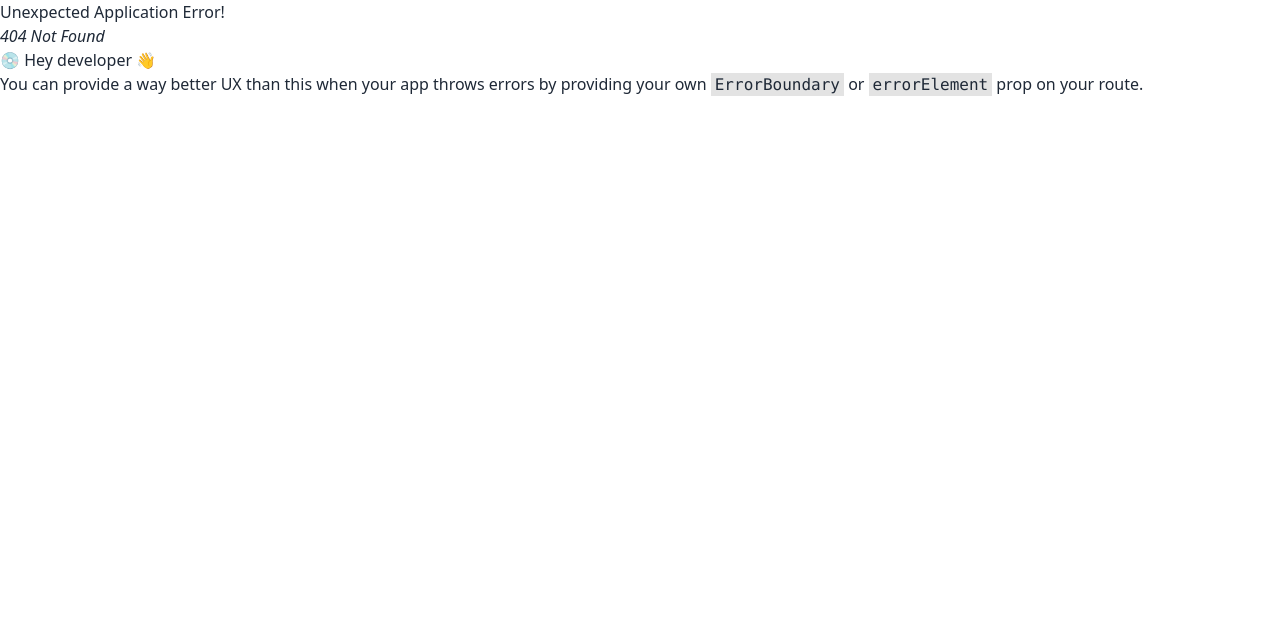
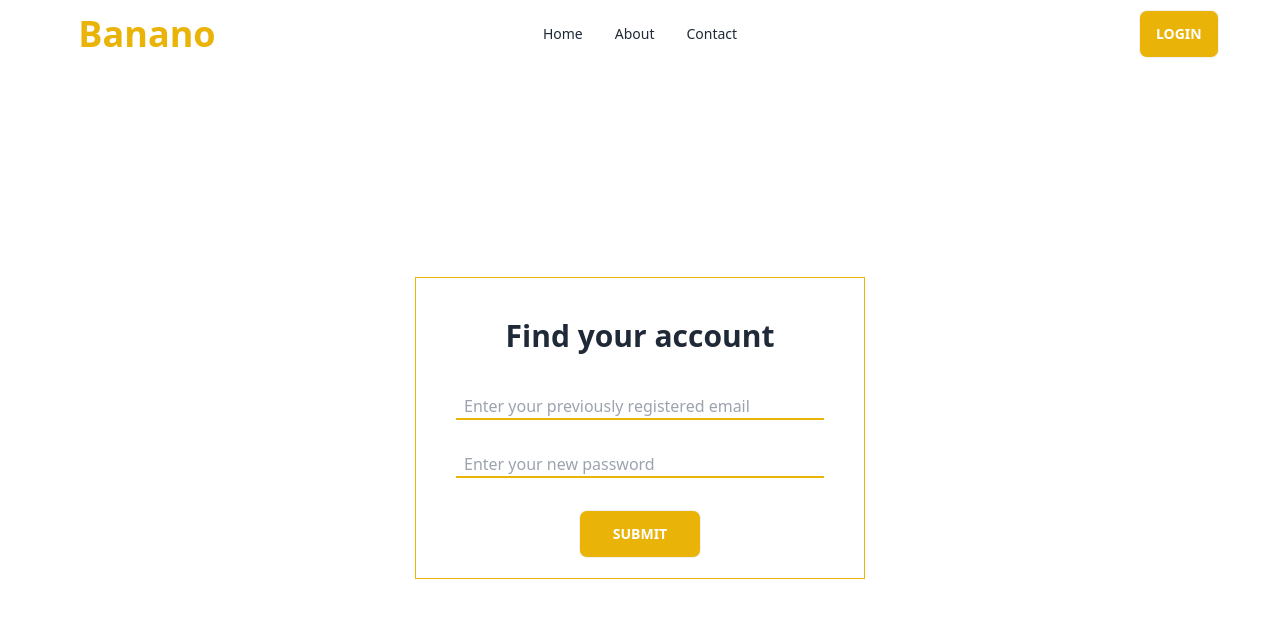
Before and after one commit to JannatunNimeNishat/banao-social-media-client, a React (Vite) app: page /forgetPassword in a window 1280 px wide. Before the commit this address had no page. Shown: the top 618 px of the page. Built offline with nearby package versions, Linux system fonts and the light colour scheme; no server answers.

Commit message:
feature - forget password feature added

```diff
--- a/src/layouts/Dashboard/Dashboard.jsx
+++ b/src/layouts/Dashboard/Dashboard.jsx
@@ -1,9 +1,18 @@
-import { Link, NavLink, Outlet } from "react-router-dom";
+import { Link, NavLink, Outlet, useNavigate } from "react-router-dom";
 import useGetUser from "../../hooks/useGetUser";
 
 const Dashboard = () => {
 
     const [user] = useGetUser()
+    const navigate = useNavigate()
+
+    const handleLogOut = ()=>{
+
+            localStorage.removeItem('logged-user')
+
+            navigate('/login')
+
+    }
 
     return (
         <div className="drawer lg:drawer-open">
@@ -32,7 +41,7 @@ const Dashboard = () => {
                         <Link to='/'>Home</Link>
                     </li>
                     <li>
-                        <Link to='/'>LogOut</Link>
+                        <p onClick={handleLogOut} >LogOut</p>
                     </li>
                 </ul>
 
--- /dev/null
+++ b/src/pages/Home/ForgetPassword/ForgetPassword.jsx
@@ -0,0 +1,74 @@
+
+import { useState } from 'react';
+import { useForm } from 'react-hook-form';
+import {  useNavigate } from 'react-router-dom';
+
+const ForgetPassword = () => {
+
+
+    const { register, handleSubmit, formState: { errors } } = useForm();
+    const [loginError, setLoginError] = useState()
+
+    const navigate = useNavigate()
+
+
+    const onSubmit = (data) => {
+        console.log(data);
+        setLoginError('')
+        fetch('http://localhost:5000/forget-password', {
+            method: 'PUT',
+            headers:{
+                'content-type':'application/json'
+            },
+            body: JSON.stringify(data)
+        })
+        .then(res => res.json())
+        .then(data => {
+            if(data.modifiedCount === 1){
+                console.log(data);
+                navigate('/login')
+            }
+            else{
+                setLoginError(data.message)
+            }
+        })
+    }
+
+    return (
+        <>
+            <div className='my-container mt-10  min-h-[80vh]  flex justify-center items-center  '>
+                <form onSubmit={handleSubmit(onSubmit)} className='  lg:w-[450px] px-10 py-5 text-center border border-yellow-500 mx-auto'>
+
+                    <h3 className='text-3xl  font-bold mt-5'>Find your account</h3>
+
+                    <input className='border-b-2 border-yellow-500  w-full mt-10 px-2'
+                        type="email"
+                        name="email"
+                        placeholder='Enter your previously registered email'
+                        {...register('email', { required: true })}
+
+                    />
+                    {errors.email && <p className="text-red-500">Email is Required</p>}
+                    <br />
+
+                    <input className='border-b-2 border-yellow-500  w-full mt-8 px-2'
+                        type="password"
+                        name="password"
+                        placeholder='Enter your new password'
+                        required
+                        {...register('password', { required: true })}
+                    />
+
+                    <input className='mt-8 my-btn  w-1/3 cursor-pointer' type="submit" value="Submit" />
+
+                    {
+                        loginError && <p className='mt-4 text-red-700 font-semibold text-center'>{loginError}</p>
+                    }
+
+                </form>
+            </div>
+        </>
+    );
+};
+
+export default ForgetPassword;
--- a/src/pages/Home/Post.jsx
+++ b/src/pages/Home/Post.jsx
@@ -1,5 +1,5 @@
 import { FaUserAlt, FaShare } from "react-icons/fa";
-import { AiFillHeart,AiOutlineHeart } from "react-icons/ai";
+import { AiFillHeart } from "react-icons/ai";
 import { BiComment } from "react-icons/bi";
 import { useState } from "react";
 const Post = ({ singlePost }) => {
--- a/src/pages/Login/Login.jsx
+++ b/src/pages/Login/Login.jsx
@@ -57,7 +57,9 @@ const Login = () => {
                     required
                     {...register('password', { required: true })}
                 />
-
+               <p className='text-left mt-1'><span className='primary-color '>
+                    <Link to='/forgetPassword'><small className='text-yellow-500 font-semibold'>Forgotten password ?</small></Link>
+                </span></p>
 
                 <input className='mt-8 my-btn  w-1/3 cursor-pointer' type="submit" value="Login" />
 
--- a/src/pages/SocialPost/GetAllPostByUser/GetAllPostByUser.jsx
+++ b/src/pages/SocialPost/GetAllPostByUser/GetAllPostByUser.jsx
@@ -18,10 +18,10 @@ const GetAllPostByUser = () => {
             })
     }, [user])
 
-    //console.log('posts',posts);
+    console.log('posts',posts);
    // console.log('user',user?.email);
 
-    const total_comment = posts?.reduce((sum,item) => sum + item?.total_comments , 0)
+    const total_comment = posts?.reduce((sum,item) => sum + item?.userComment , 0)
 
     const handleDelete = (_id)=>{
         console.log(_id);
@@ -50,14 +50,14 @@ const GetAllPostByUser = () => {
                     <table className="table">
                         {/* head */}
                         <thead>
-                            <tr>
+                            <tr className="text-center">
                                 <th>
                                     #
                                 </th>
                                 <th>Image</th>
                                 <th>Desc</th>
-                                <th>Likes</th>
-                                <th>Comments</th>
+                                <th>Total Likes</th>
+                                {/* <th>Comments</th> */}
                                 <th></th>
                                 <th></th>
                             </tr>
@@ -83,12 +83,13 @@ const GetAllPostByUser = () => {
                                         <p>{post?.post_description}</p>
 
                                     </td>
-                                    <td>
+                                    <td className="text-center">
                                         <p>{post?.total_like}</p>
                                     </td>
-                                    <td>
-                                        <p>{total_comment}</p>
-                                    </td>
+                                    {/* <td> */}
+                                        {/* <p>{total_comment}</p> */}
+                                        {/* <p>{posts?.total_comments}</p> */}
+                                    {/* </td> */}
                                     <th>
                                         <button className="btn btn-ghost btn-xs">
                                             <BsTrash onClick={()=> handleDelete(post._id)} className="text-red-500 h-4 w-4"/>
--- a/src/pages/share/Navbar/Navbar.jsx
+++ b/src/pages/share/Navbar/Navbar.jsx
@@ -1,7 +1,7 @@
 import { Link, NavLink, useNavigate } from "react-router-dom";
 import useGetUser from "../../../hooks/useGetUser";
 import { useEffect, useState } from "react";
-
+import { AiOutlinePlusSquare } from "react-icons/ai";
 
 const Navbar = () => {
     // const [user, refetch] = useGetUser()
@@ -35,13 +35,13 @@ const Navbar = () => {
     const navItems = <>
         {/* <li><NavLink className={({isActive}) => isActive ? 'active' : '' } to ='/'>Home</NavLink></li> */}
         <li>
-            <NavLink to='/' className={({ isActive }) => isActive ? 'active1' : ''}>Home</NavLink>
+            <NavLink to='/' className={({ isActive }) => isActive ? '' : ''}>Home</NavLink>
         </li>
         <li>
-            <NavLink to='#' className={({ isActive }) => isActive ? '' : 'active1'}>About</NavLink>
+            <NavLink to='#' className={({ isActive }) => isActive ? '' : ''}>About</NavLink>
         </li>
         <li>
-            <NavLink to='#' className={({ isActive }) => isActive ? 'active1' : ''}>Contact</NavLink>
+            <NavLink to='#' className={({ isActive }) => isActive ? '' : ''}>Contact</NavLink>
         </li>
 
         {
@@ -51,7 +51,11 @@ const Navbar = () => {
         }
         {
             user?.email && <li>
-                <Link to='/dashboard/createPost' >Create Post</Link>
+                <Link to='/dashboard/createPost' >
+                <AiOutlinePlusSquare/>
+                Create Post
+
+                </Link>
             </li>
         }
 
--- a/src/router/Router.jsx
+++ b/src/router/Router.jsx
@@ -8,6 +8,7 @@ import CreatePost from "../pages/CreatePost/CreatePost";
 import Dashboard from "../layouts/Dashboard/Dashboard";
 import GetAllPostByUser from "../pages/SocialPost/GetAllPostByUser/GetAllPostByUser";
 import EditPost from "../pages/SocialPost/EditPost/EditPost";
+import ForgetPassword from "../pages/Home/ForgetPassword/ForgetPassword";
 
 const router = createBrowserRouter([
     {
@@ -25,6 +26,10 @@ const router = createBrowserRouter([
             {
                 path:'/login',
                 element:<Login></Login>
+            },
+            {
+                path:'/forgetPassword',
+                element:<ForgetPassword></ForgetPassword>
             }
         ]
     },
```
Also changed, not shown: src/pages/Home/Posts.jsx (+5 -18 lines).
